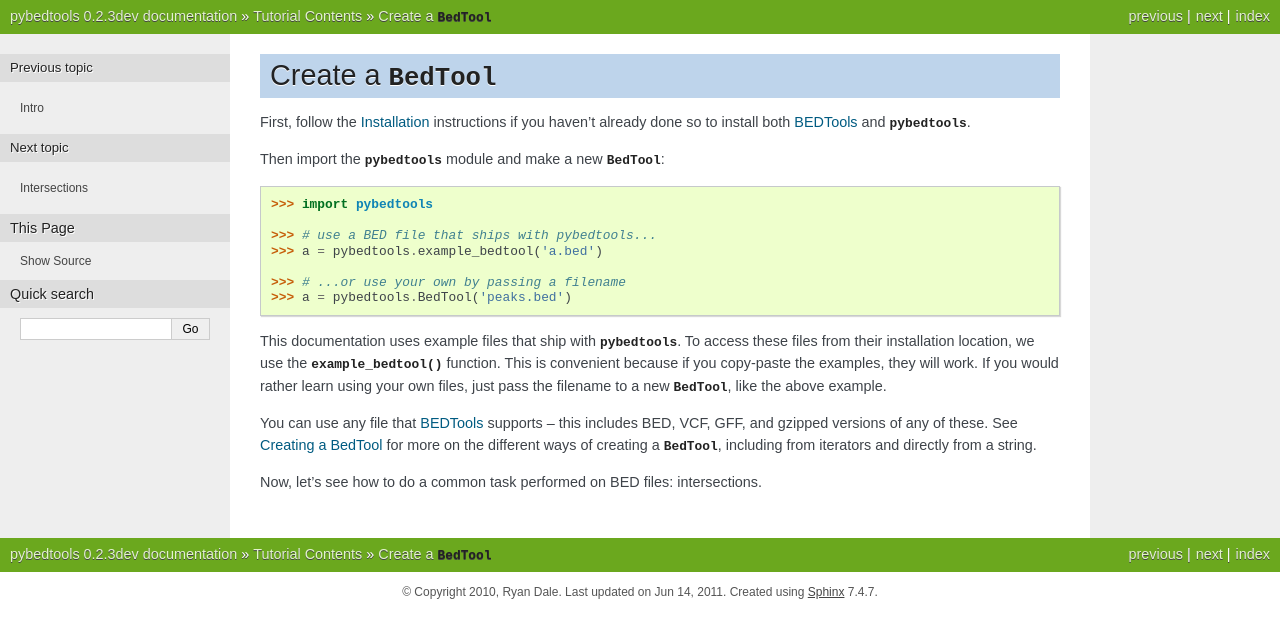
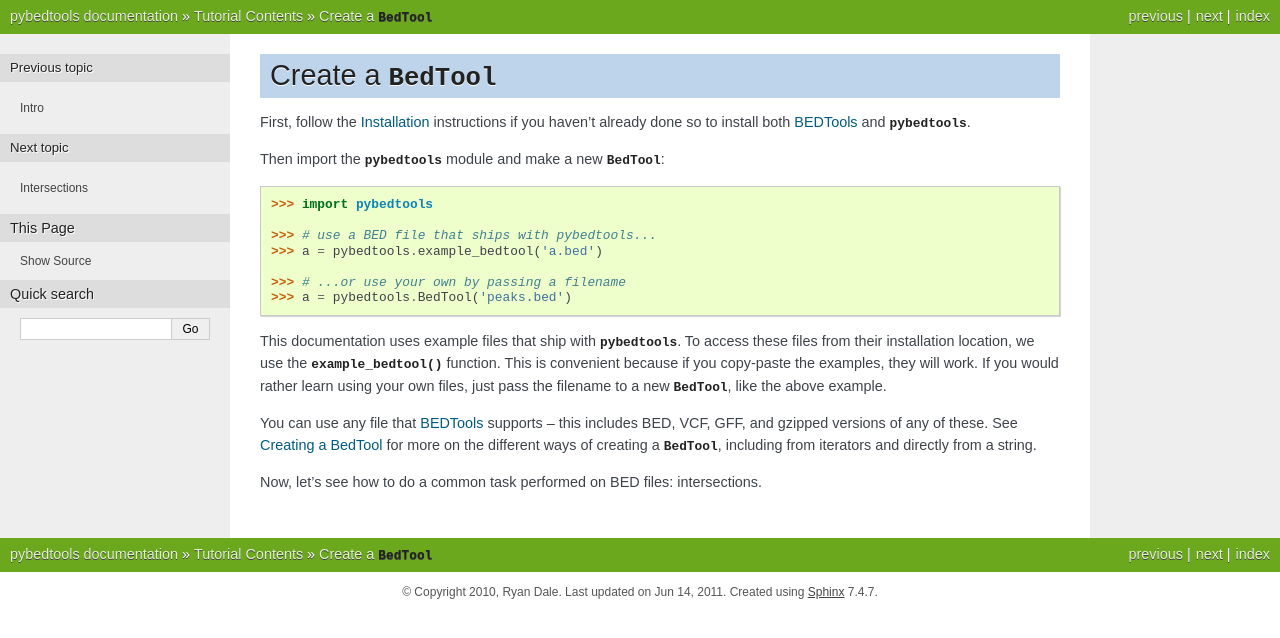
Before and after one commit to daler/pybedtools, a Sphinx documentation site: the page built from docs/source/create-a-bedtool-tutorial.rst, in a window 1280 px wide. Shown: the top 638 px of the page. Built offline with Sphinx 7.4.7, drawn with Linux system fonts in a browser that asks for light colours; comment, search, counter and statistics services are not loaded.

Commit message:
version automatically added to docs when built

```diff
--- a/docs/source/conf.py
+++ b/docs/source/conf.py
@@ -17,6 +17,9 @@
 # add these directories to sys.path here. If the directory is relative to the
 # documentation root, use os.path.abspath to make it absolute, like shown here.
 sys.path.insert(0, os.path.abspath('../..'))
+from version import get_git_version
+git_version = get_git_version()
+
 
 # -- General configuration -----------------------------------------------------
 
@@ -56,9 +59,9 @@
 # built documents.
 #
 # The short X.Y version.
-version = '0.2.3dev'
+version = git_version
 # The full version, including alpha/beta/rc tags.
-release = '0.2.3dev'
+release = git_version
 
 # The language for content autogenerated by Sphinx. Refer to documentation
 # for a list of supported languages.
```
